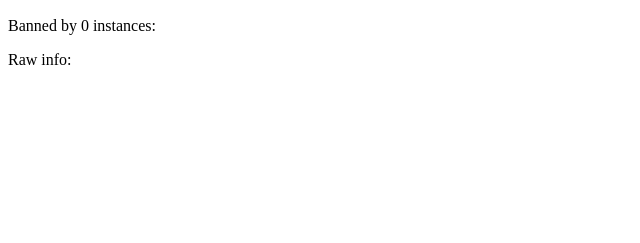
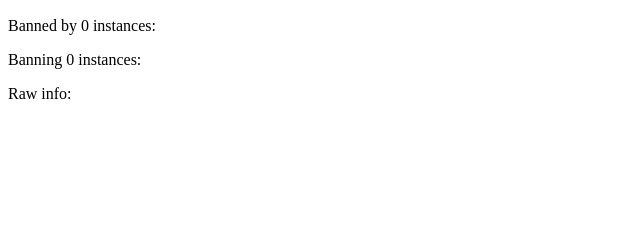
Before and after one commit to SharkyRawr/fedisus, a Flask app: template templates/detail.html in a window 1280 px wide. Shown: the part 200-443 px from the top of the page, without its empty margins (0-640 px from the left). Run offline with Flask 2, Linux system fonts and the light colour scheme; the template is opened without the code that fills it, so the values that code supplies are empty.

Commit message:
added banning to details

```diff
--- a/app.py
+++ b/app.py
@@ -77,8 +77,13 @@ def details(instance: str):
     difi['modified_at'] = str(difi['modified_at'])
     difi['created_at'] = str(difi['created_at'])
 
+    banning = []
+    if fi.MRF_Reject is not None and len(fi.MRF_Reject) > 0:
+        banning = fi.MRF_Reject.split(', ')
+
     ctx = {
         'i': fi,
+        'banning': banning,
         'banned_by': FediInstance.query.filter(FediInstance.MRF_Reject.contains(fi.Address)).all(),
         'rawinfo': json.dumps(difi, sort_keys=True, indent=4)
     }
--- a/templates/detail.html
+++ b/templates/detail.html
@@ -19,6 +19,15 @@
     </ul>
 </p>
 
+<p>
+    Banning {{banning|count}} instances:
+    <ul>
+        {% for bb in banning %}
+        <li><a href="{{ url_for ('details', instance=bb) }}">{{bb}}</a></li>
+        {% endfor %}
+    </ul>
+</p>
+
 <p>Raw info:</p>
 <pre id="what_you_came_here_for">{{ rawinfo }}</pre>
 
```
